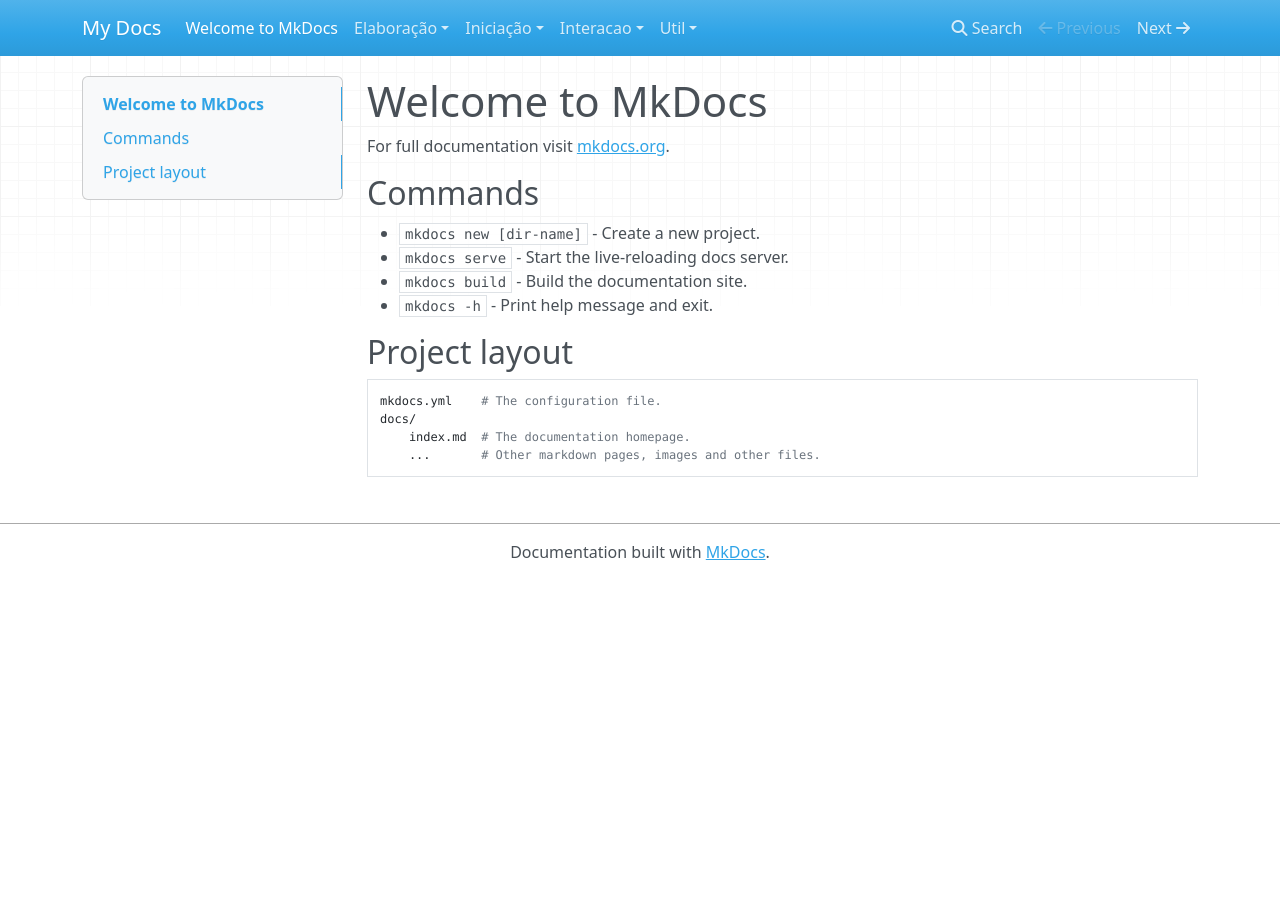
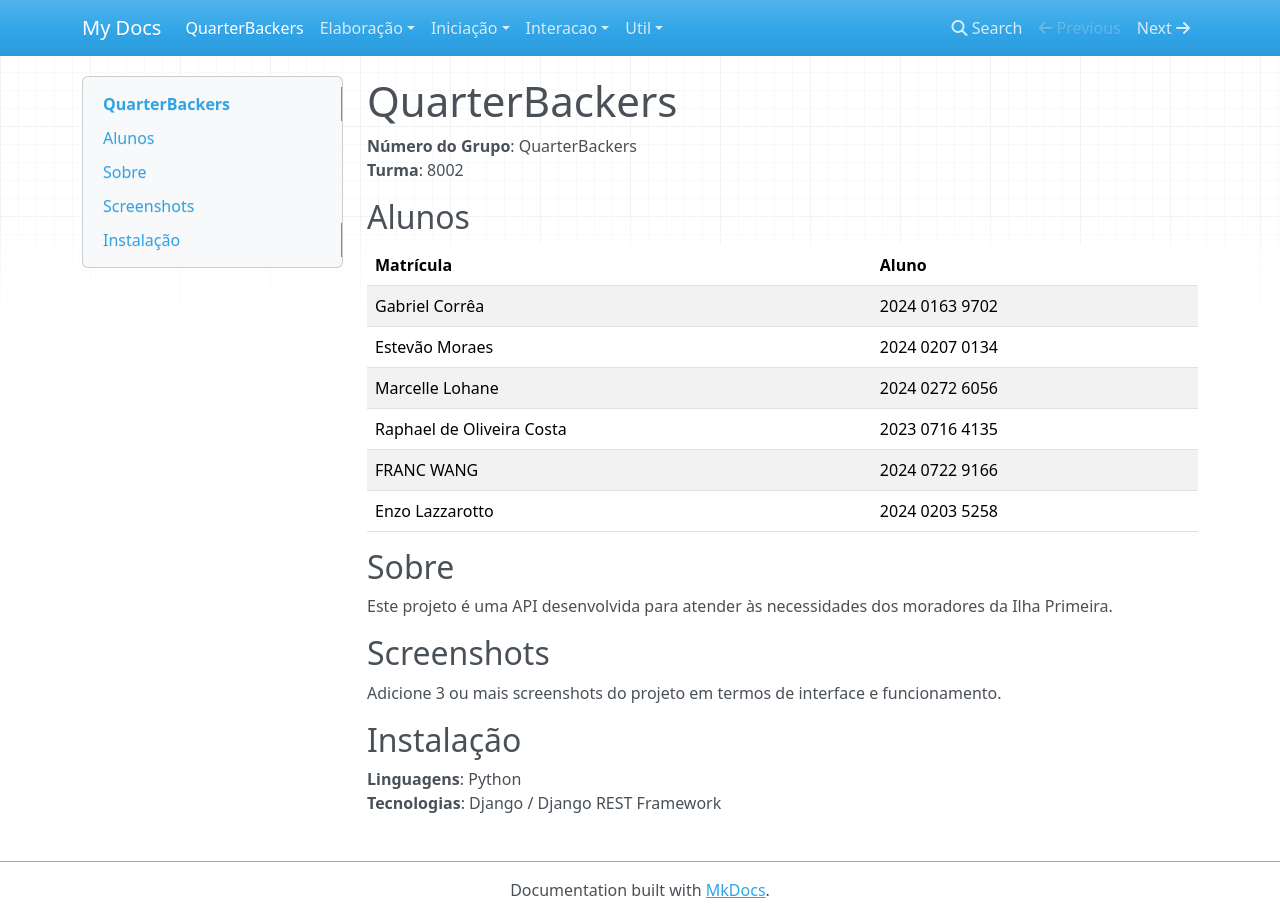
Before and after one commit to Projetos-de-Extensao/PBE_25.1_8002_QuarterBackers, an MkDocs documentation site: the page built from docs/index.md, in a window 1280 px wide. Built offline with MkDocs 1.6.1, drawn with Linux system fonts in a browser that asks for light colours; nearby versions of some CDN libraries.

Commit message:
Ajeitando mkdocs

```diff
--- a/docs/index.md
+++ b/docs/index.md
@@ -1,17 +1,24 @@
-# Welcome to MkDocs
+# QuarterBackers
 
-For full documentation visit [mkdocs.org](https://www.mkdocs.org).
+**Número do Grupo**: QuarterBackers<br>
+**Turma**: 8002<br>
 
-## Commands
+## Alunos
+|Matrícula | Aluno |
+| -- | -- |
+| Gabriel Corrêa |  2024 0163 9702 |
+| Estevão Moraes  |  2024 0207 0134 |
+| Marcelle Lohane  |  2024 0272 6056 |
+| Raphael de Oliveira Costa  |  2023 0716 4135 |
+| FRANC WANG | 2024 0722 9166 |
+| Enzo Lazzarotto | 2024 0203 5258 |
 
-* `mkdocs new [dir-name]` - Create a new project.
-* `mkdocs serve` - Start the live-reloading docs server.
-* `mkdocs build` - Build the documentation site.
-* `mkdocs -h` - Print help message and exit.
+## Sobre
+Este projeto é uma API desenvolvida para atender às necessidades dos moradores da Ilha Primeira.
 
-## Project layout
+## Screenshots
+Adicione 3 ou mais screenshots do projeto em termos de interface e funcionamento.
 
-    mkdocs.yml    # The configuration file.
-    docs/
-        index.md  # The documentation homepage.
-        ...       # Other markdown pages, images and other files.
+## Instalação
+**Linguagens**: Python<br>
+**Tecnologias**: Django / Django REST Framework<br>
```
Also changed, not shown: docs/___Elaboração/das.md (deleted, +0 -147 lines), docs/___Elaboração/index.md (deleted, +0 -6 lines).
